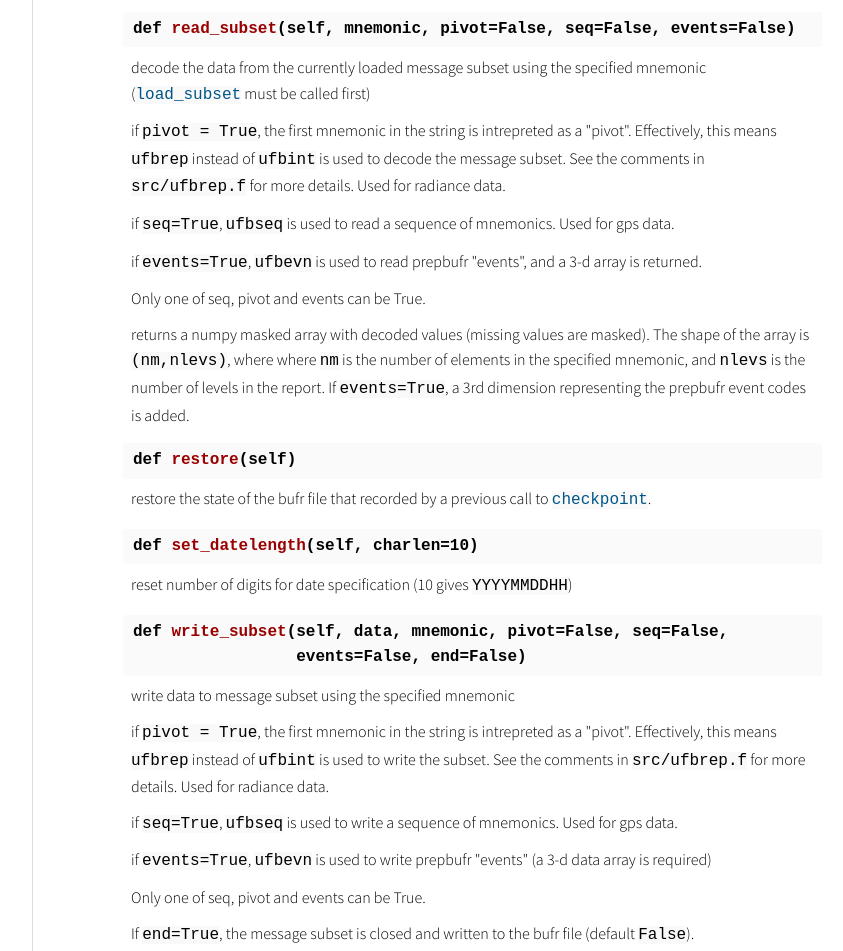
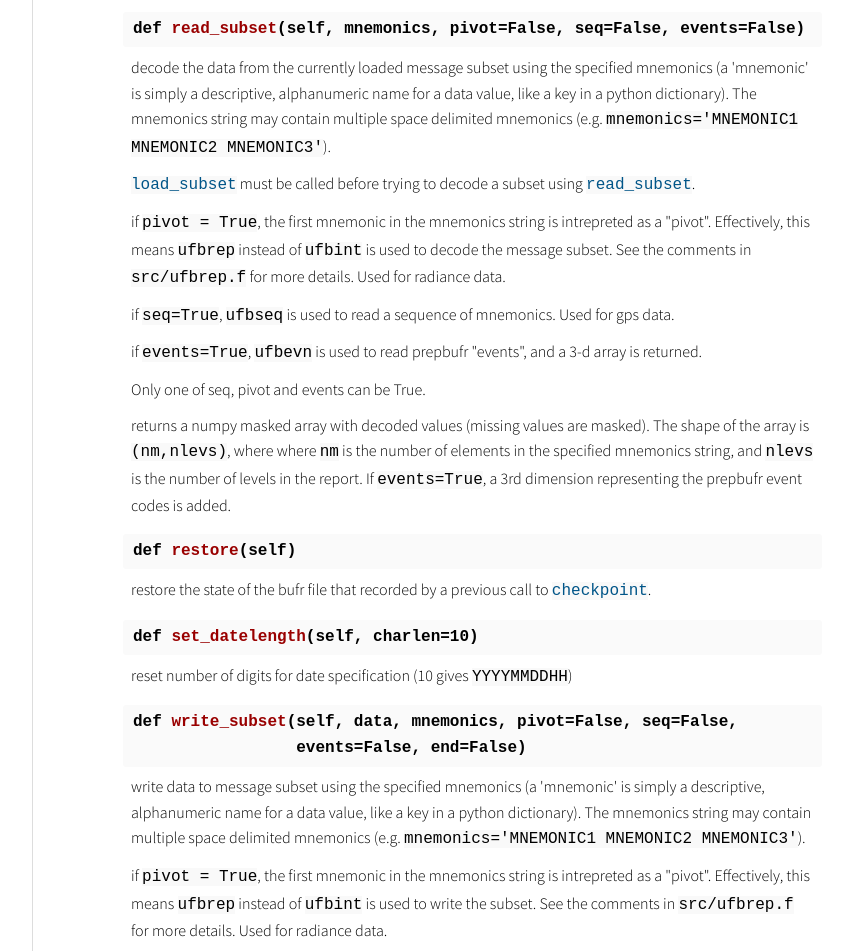
Before and after one commit to tevch/py-ncepbufr, a plain HTML site: page index.html in a window 1280 px wide. Shown: the part 2330-3281 px from the top of the page, without its empty margins (288-1131 px from the left). Drawn offline with Linux system fonts and the light colour scheme.

Commit message:
update docs

```diff
--- a/index.html
+++ b/index.html
@@ -1272,7 +1272,7 @@ used to go back to this state.</p></div>
 
   <div class="item">
     <div class="name def" id="ncepbufr.open.get_program_code">
-    <p>def <span class="ident">get_program_code</span>(</p><p>self)</p>
+    <p>def <span class="ident">get_program_code</span>(</p><p>self, mnemonic)</p>
     </div>
 
 
@@ -1342,16 +1342,21 @@ all subsets in each message:</p>
 
   <div class="item">
     <div class="name def" id="ncepbufr.open.read_subset">
-    <p>def <span class="ident">read_subset</span>(</p><p>self, mnemonic, pivot=False, seq=False, events=False)</p>
+    <p>def <span class="ident">read_subset</span>(</p><p>self, mnemonics, pivot=False, seq=False, events=False)</p>
     </div>
 
 
 
 
     <div class="desc"><p>decode the data from the currently loaded message subset
-using the specified mnemonic
-(<a href="#ncepbufr.open.load_subset"><code>load_subset</code></a> must be called first)</p>
-<p>if <code>pivot = True</code>, the first mnemonic in the string
+using the specified mnemonics (a 'mnemonic' is simply a
+descriptive, alphanumeric name for a data value, like
+a key in a python dictionary). The mnemonics string
+may contain multiple space delimited mnemonics
+(e.g. <code>mnemonics='MNEMONIC1 MNEMONIC2 MNEMONIC3'</code>).</p>
+<p><a href="#ncepbufr.open.load_subset"><code>load_subset</code></a> must be called before
+trying to decode a subset using <a href="#ncepbufr.open.read_subset"><code>read_subset</code></a>.</p>
+<p>if <code>pivot = True</code>, the first mnemonic in the mnemonics string
 is intrepreted as a "pivot".  Effectively, this
 means <code>ufbrep</code> instead of <code>ufbint</code> is used to decode
 the message subset.  See the comments in <code>src/ufbrep.f</code> for
@@ -1365,7 +1370,7 @@ of mnemonics. Used for gps data.</p>
 (missing values are masked).
 The shape of the array is <code>(nm,nlevs)</code>, where
 where <code>nm</code> is the number of elements in the specified
-mnemonic, and <code>nlevs</code> is the number of levels in the report.
+mnemonics string, and <code>nlevs</code> is the number of levels in the report.
 If <code>events=True</code>, a 3rd dimension representing the prepbufr
 event codes is added.</p></div>
   <div class="source_cont">
@@ -1408,14 +1413,18 @@ to <a href="#ncepbufr.open.checkpoint"><code>checkpoint</code></a>.</p></div>
 
   <div class="item">
     <div class="name def" id="ncepbufr.open.write_subset">
-    <p>def <span class="ident">write_subset</span>(</p><p>self, data, mnemonic, pivot=False, seq=False, events=False, end=False)</p>
+    <p>def <span class="ident">write_subset</span>(</p><p>self, data, mnemonics, pivot=False, seq=False, events=False, end=False)</p>
     </div>
 
 
 
 
-    <div class="desc"><p>write data to message subset using the specified mnemonic</p>
-<p>if <code>pivot = True</code>, the first mnemonic in the string
+    <div class="desc"><p>write data to message subset using the specified mnemonics
+(a 'mnemonic' is simply a descriptive, alphanumeric name for a
+data value, like a key in a python dictionary). The mnemonics string
+may contain multiple space delimited mnemonics
+(e.g. <code>mnemonics='MNEMONIC1 MNEMONIC2 MNEMONIC3'</code>).</p>
+<p>if <code>pivot = True</code>, the first mnemonic in the mnemonics string
 is intrepreted as a "pivot".  Effectively, this
 means <code>ufbrep</code> instead of <code>ufbint</code> is used to write
 the subset.  See the comments in <code>src/ufbrep.f</code> for
```
